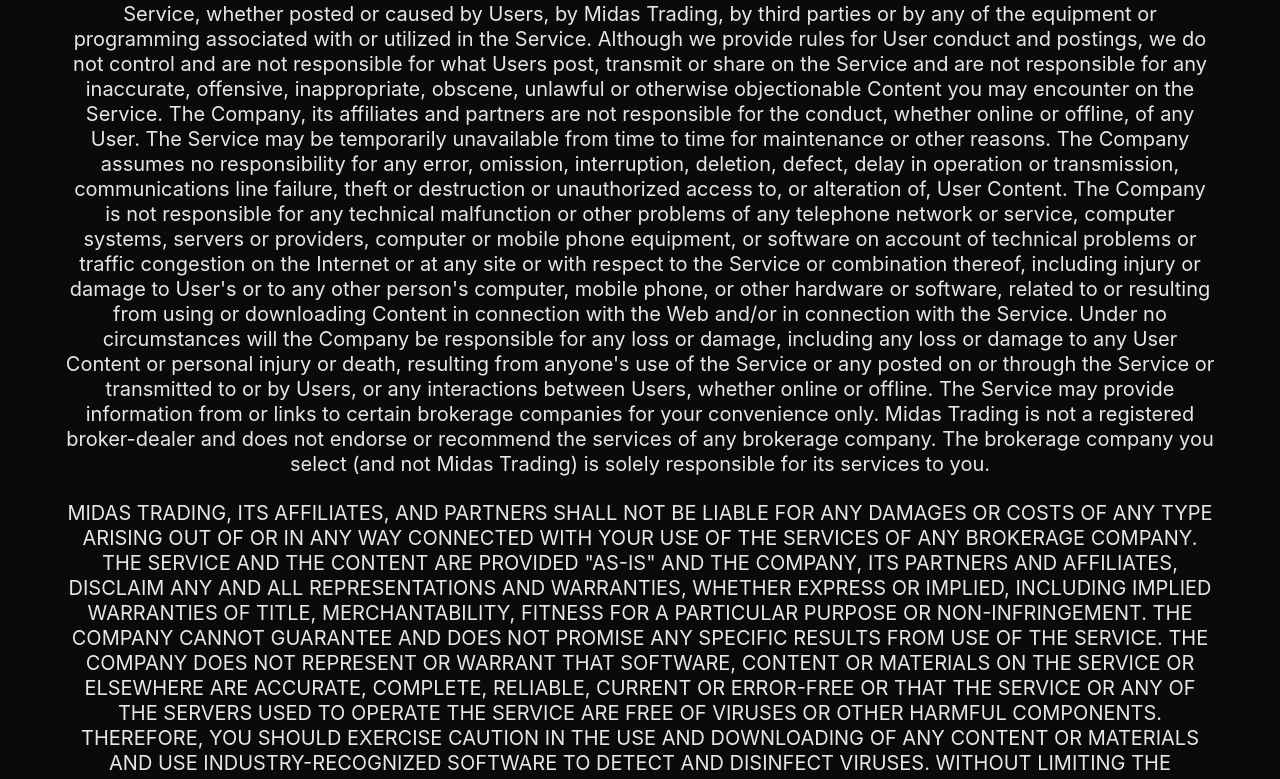
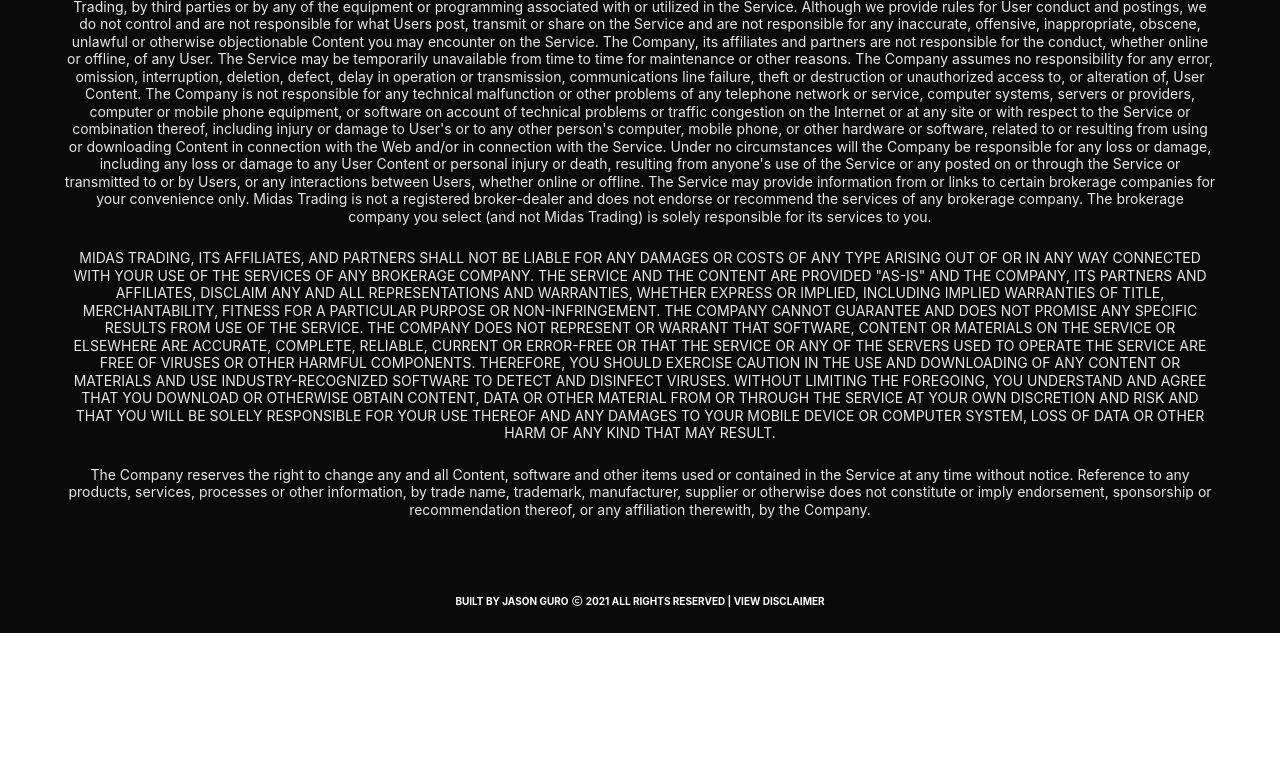
Before and after one commit to jay-guro/md, a website: page disclaimer.html in a window 1280 px wide. Shown: the part 167-946 px from the top of the page. After the commit the page ends 800 px from the top, so only its background shows below. Drawn offline with nearby package versions, Linux system fonts and the light colour scheme; a script that the page names is missing.

Commit message:
Update disclaimer.html

```diff
--- a/disclaimer.html
+++ b/disclaimer.html
@@ -76,7 +76,7 @@
                 <p class="title mb-5">
                     DISCLAIMER
                 </p>
-                <p class="subtitle">
+                <p class="subtitle" style="font-size: 14px;">
                     The Company, its affiliates, and partners are not responsible or
                     liable in any manner for any Content posted on the Service, whether
                     posted or caused by Users, by Midas Trading, by third parties or by
@@ -112,7 +112,7 @@
                     company. The brokerage company you select (and not Midas Trading) is
                     solely responsible for its services to you.
                 </p>
-                <p class="subtitle">
+                <p class="subtitle" style="font-size: 14px;">
                     MIDAS TRADING, ITS AFFILIATES, AND PARTNERS SHALL NOT BE LIABLE FOR
                     ANY DAMAGES OR COSTS OF ANY TYPE ARISING OUT OF OR IN ANY WAY
                     CONNECTED WITH YOUR USE OF THE SERVICES OF ANY BROKERAGE COMPANY. THE
@@ -135,7 +135,7 @@
                     USE THEREOF AND ANY DAMAGES TO YOUR MOBILE DEVICE OR COMPUTER SYSTEM,
                     LOSS OF DATA OR OTHER HARM OF ANY KIND THAT MAY RESULT.
                 </p>
-                <p class="subtitle">
+                <p class="subtitle" style="font-size: 14px;">
                     The Company reserves the right to change any and all Content, software
                     and other items used or contained in the Service at any time without
                     notice. Reference to any products, services, processes or other
```
